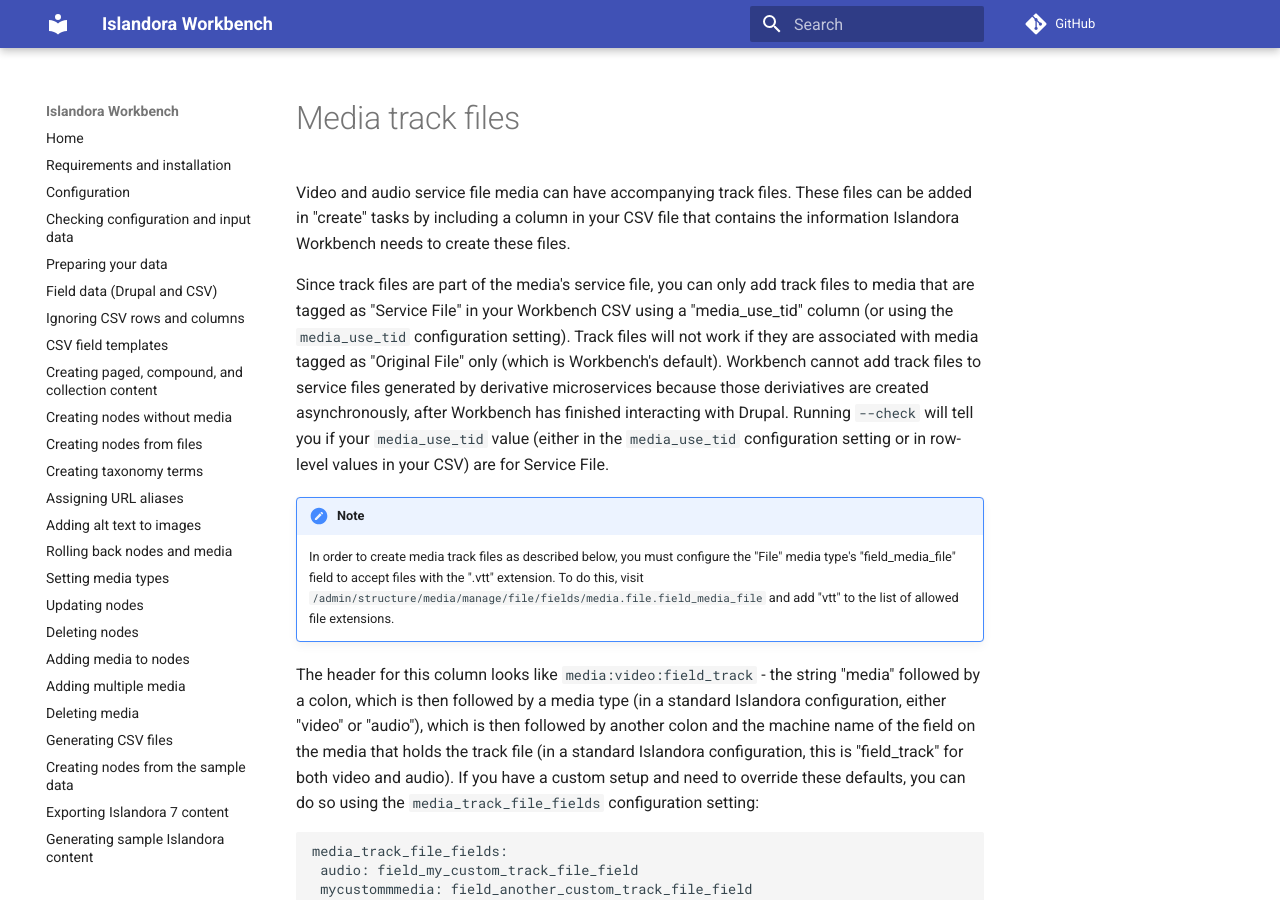
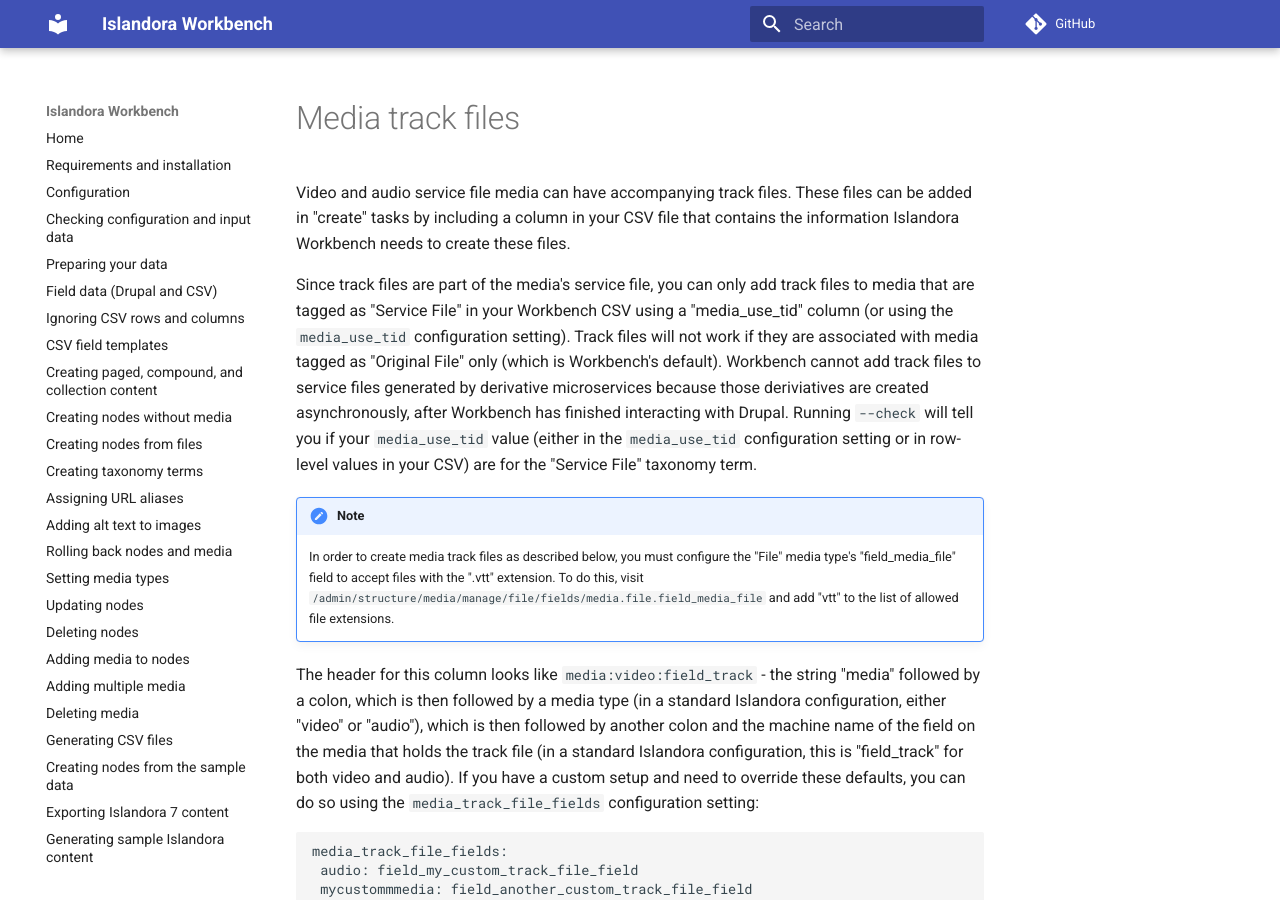
Before and after one commit to mjordan/islandora_workbench_docs, an MkDocs documentation site: the page built from docs/media_track_files.md, in a window 1280 px wide and 900 px high. Built offline with MkDocs 1.6.1 and Material for MkDocs 9.7.7, drawn with Linux system fonts in a browser that asks for light colours; comment, search, counter and statistics services are not loaded.

Commit message:
Updates to docs for creating media tracks.

```diff
--- a/docs/media_track_files.md
+++ b/docs/media_track_files.md
@@ -1,6 +1,6 @@
 Video and audio service file media can have accompanying track files. These files can be added in "create" tasks by including a column in your CSV file that contains the information Islandora Workbench needs to create these files.
 
-Since track files are part of the media's service file, you can only add track files to media that are tagged as "Service File" in your Workbench CSV using a "media_use_tid" column (or using the `media_use_tid` configuration setting). Track files will not work if they are associated with media tagged as "Original File" only (which is Workbench's default). Workbench cannot add track files to service files generated by derivative microservices because those deriviatives are created asynchronously, after Workbench has finished interacting with Drupal. Running `--check` will tell you if your `media_use_tid` value (either in the `media_use_tid` configuration setting or in row-level values in your CSV) are for Service File.
+Since track files are part of the media's service file, you can only add track files to media that are tagged as "Service File" in your Workbench CSV using a "media_use_tid" column (or using the `media_use_tid` configuration setting). Track files will not work if they are associated with media tagged as "Original File" only (which is Workbench's default). Workbench cannot add track files to service files generated by derivative microservices because those deriviatives are created asynchronously, after Workbench has finished interacting with Drupal. Running `--check` will tell you if your `media_use_tid` value (either in the `media_use_tid` configuration setting or in row-level values in your CSV) are for the "Service File" taxonomy term.
 
 !!! note
     In order to create media track files as described below, you must configure the "File" media type's "field_media_file" field to accept files with the ".vtt" extension. To do this, visit `/admin/structure/media/manage/file/fields/media.file.field_media_file` and add "vtt" to the list of allowed file extensions.
```
